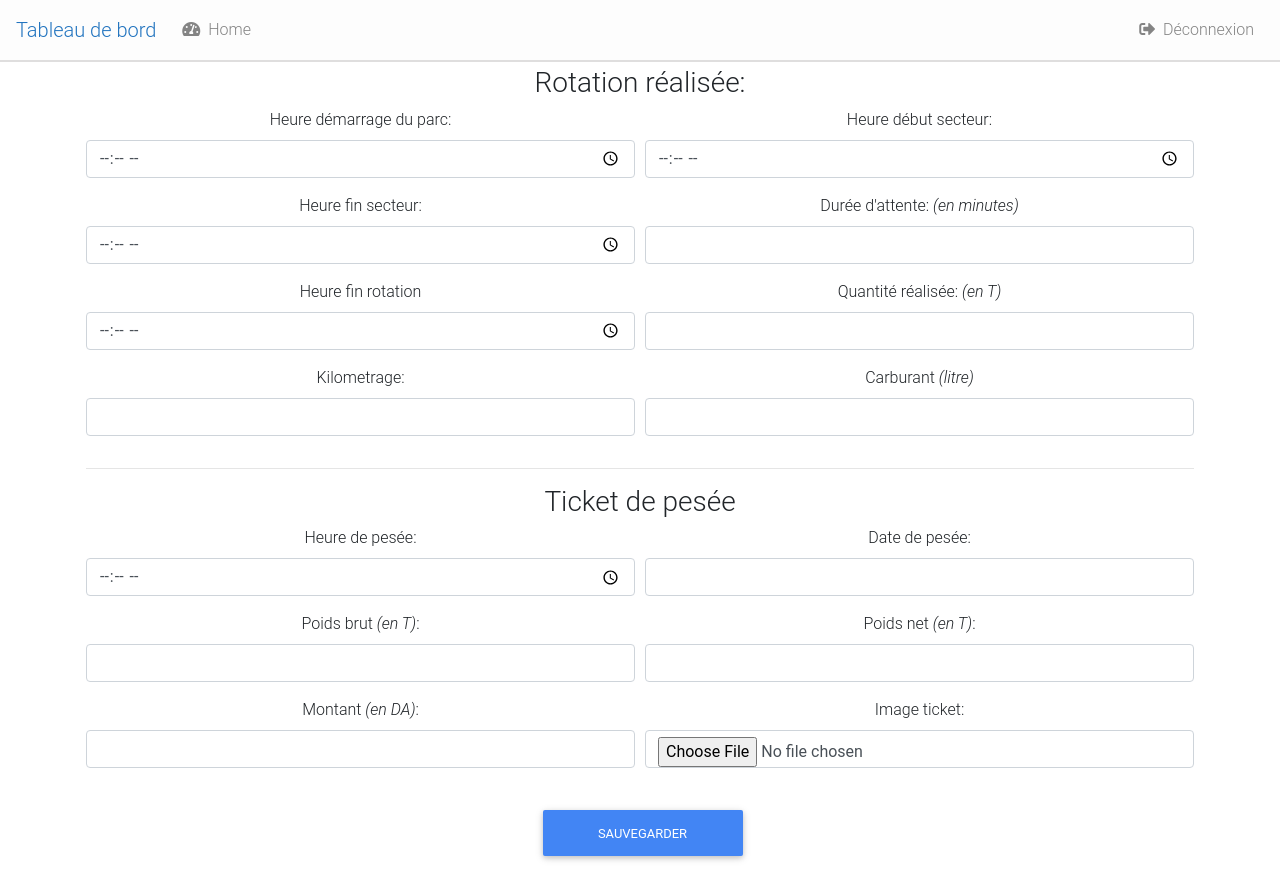
After one commit to raouftams/GIS-for-SWM, a Symfony app: template templates/public/tournee/updateTournee.html.twig in a window 1280 px wide. The commit adds this page. Run offline with Twig, Linux system fonts and the light colour scheme; the template is opened without the code that fills it, so the values that code supplies are empty; some libraries are stand-ins or nearby versions.

Commit message:
31/08/2020 2

```diff
--- a/src/Controller/IndexController.php
+++ b/src/Controller/IndexController.php
@@ -56,7 +56,7 @@ class IndexController extends AbstractController{
         unset($t[$i]);
       }
     }
-		return $this->render("userbase.html.twig", ["tournees"=>$tournees]);
+		return $this->render("public/userDashboard.html.twig", ["tournees"=>$tournees]);
 	}
 
 
--- /dev/null
+++ b/templates/public/tournee/updateTournee.html.twig
@@ -0,0 +1,104 @@
+{% extends "userbase.html.twig" %}
+
+{% block stylesheets %}
+
+{% endblock %}
+
+{% block body %}
+{% if result != null %}
+    <div class="alert alert-success">
+        {{result}}
+    </div>
+{% endif %}
+{% if erreur != null %}
+    <div class="alert alert-danger">
+        {{erreur}}
+    </div>
+{% endif %}
+<form class="form" method="POST" enctype="multipart/form-data">
+    <div id="tournee-form">
+        <h3>Rotation réalisée:</h3>
+        <div class="form-row">
+            <div class="form-group col-md-6">
+                <label for="heuredemarrage">Heure démarrage du parc:</label>
+                <input type="time" name="heure_demarrage_parc" id="heure_demarrage_parc" class="form-control" value="{{tournee.heure_demarrage_parc}}">
+            </div>
+            <div class="form-group col-md-6">
+                <label for="heuredebut">Heure début secteur:</label>
+                <input type="time" name="heure_debut_secteur" id="heure_debut_secteur" class="form-control" value="{{tournee.heure_debut_secteur}}">
+            </div>
+        </div>
+        <div class="form-row">
+            <div class="form-group col-md-6">
+                <label for="heurefin">Heure fin secteur:</label>
+                <input type="time" name="heure_fin_secteur" id="heure_fin_secteur" class="form-control" value="{{tournee.heure_fin_secteur}}">
+            </div>
+            <div class="form-group col-md-6">
+                <label for="dureeattente">Durée d'attente: <em>(en minutes)</em></label>
+                <input type="number" step="1" name="duree_attente" id="duree_attente" class="form-control" value="{{tournee.duree_attente}}">
+            </div>
+        </div>
+        <div class="form-row">
+            <div class="form-group col-md-6">
+                <label for="tempstravail">Heure fin rotation</label>
+                <input type="time" name="heure_fin_rotation" id="heure_fin_rotation" class="form-control" value="{{tournee.heure_fin_rotation}}">
+            </div>
+            <div class="form-group col-md-6">
+                <label for="qterealise">Quantité réalisée: <em>(en T)</em></label>
+                <input type="number" step="0.01" name="qte_realise" id="qte_realise" class="form-control" value="{{tournee.qte_realise}}">
+            </div>
+        </div>
+        <div class="form-row">
+            <div class="form-group col-md-6">
+                <label for="Kilometrage">Kilometrage: </label>
+                <input type="number" step="0.1" name="kilometrage" id="kilometrage" class="form-control" value="{{tournee.kilometrage}}">
+            </div>
+            <div class="form-group col-md-6">
+                <label for="Carburant">Carburant <em>(litre)</em></label>
+                <input type="number" step="0.1" name="carburant" id="carburant" class="form-control" value="{{tournee.carburant}}">
+            </div>
+        </div>
+
+    </div>
+
+    <hr>
+    <div id="form-ticket">
+        <h3>Ticket de pesée</h3>
+        <div class="form-row">
+            <div class="form-group col-md-6">
+                <label for="heurepesee">Heure de pesée:</label>
+                <input type="time" name="heure_pesee" id="heure_pesee" class="form-control" value="{{ticket.heure_pesee}}">
+            </div>
+            <div class="form-group col-md-6">
+                <label for="heurepesee">Date de pesée:</label>
+                <input type="date" name="date_pesee" id="date_pesee" class="form-control" value="{{ticket.date_pesee}}">
+            </div>
+        </div>
+        <div class="form-row">
+            <div class="form-group col-md-6">
+                <label for="heurepesee">Poids brut <em>(en T)</em>:</label>
+                <input type="number" min="1" step="0.01" name="poids_brut" id="poids_brut" class="form-control" value="{{ticket.poids_brut}}">
+            </div>
+            <div class="form-group col-md-6">
+                <label for="heurepesee">Poids net <em>(en T)</em>:</label>
+                <input type="number" min="1" step="0.01" name="poids_net" id="poids_net" class="form-control" value="{{ticket.poids_net}}">
+            </div>
+        </div>
+        <div class="form-row">
+            <div class="form-group col-md-6">
+                <label for="heurepesee">Montant <em>(en DA)</em>:</label>
+                <input type="number" min="0" step="10" name="montant" id="montant" class="form-control" value="{{ticket.montant}}">
+            </div>
+            <div class="from-group col-md-6">
+                <label>Image ticket:</label>
+                <input name="image" type="file" id="fichier_a_uploader" class="form-control"/>
+            </div>
+        </div>
+    </div>
+    <div class="form-group" style="margin-top: 20px; margin-left: 5px;">
+        <button type="submit" class="btn btn-primary" style="width: 200px; ">Sauvegarder</button>
+    </div>
+</form>
+
+
+{% endblock %}
--- a/templates/userbase.html.twig
+++ b/templates/userbase.html.twig
@@ -19,7 +19,7 @@
 	<!-- Material Design Bootstrap -->
 	<link rel="stylesheet" href="{{asset('css/mdb.min.css')}}">
     <link rel="stylesheet" href="{{asset('css/userBase.css')}}">
-
+    {% block stylesheets %}{% endblock %}
 </head>
 <body>
     <nav class="navbar navbar-expand-lg fixed-top">
@@ -43,51 +43,17 @@
 
         <div class="container mt-4">
             <div class="interface">
-              <div id="main_content">
-                <h2>Rotations à effectuer</h2><br>
-                <div class="table-responsive">
-                    <table class="table table-hover">
-                        <thead>
-                            <tr>
-                            <th scope="col">Secteur</th>
-                            <th scope="col">Véhicule</th>
-                            <th scope="col">CET</th>
-                            <th>Quantité prévue</th>
-                            <th scope="col" style="margin-left: 40px;">Date</th>
-                            <th scope="col" style="margin-left: 40px;">Heure</th>
-                            <th scope="col">Actions</th>
-                            </tr>
-                        </thead>
+                <div id="main_content">
+                    {% block body %}
+                    {% endblock %}
 
-
-                            <tbody>
-                            {% for tournee in tournees %}
-                                <tr>
-                                    <td> {{ tournee.secteur }} </td>
-                                    <td>{{ tournee.marque }}_{{tournee.volume}}m&#179;_{{tournee.matricule}}</td>
-                                    <td>{{ tournee.designation }}</td>
-                                    <td>{{ tournee.qte_prevue }} Tonnes</td>
-                                    <td>{{ tournee.date }}</td>
-                                    <td>{{ tournee.heure_demarrage_parc }}</td>
-
-                                    <td class="th-sm">
-                                        <div class="btn-group" style="text-align:center;">
-                                            <a class="btn btn-sm btn-info" href="{{path('tourneeMaps', {id : tournee.id_tournee })}}"><i class="fas fa-info-circle"></i></a>
-                                        </div>
-                                    </td>
-                                </tr>
-                            {% endfor %}
-                            </tbody>
-                        </table>
-                    </div>
                 </div>
             </div>
-            </div>
         </div>
-        <footer>
-            <h5></h5>
-        </footer>
+
 
 
 </body>
+
+{% block javascripts %}{% endblock %}
 </html>
```
Also changed, not shown: src/Controller/User/TourneeController.php (+75 -2 lines), templates/public/tournee/tourneeDetail.html.twig (+17 -11 lines), templates/public/tournee/tourneeMaps.html.twig (+17 -67 lines), templates/public/userDashboard.html.twig (added, +43 -0 lines), public/img/TP-46.jpg (added).
